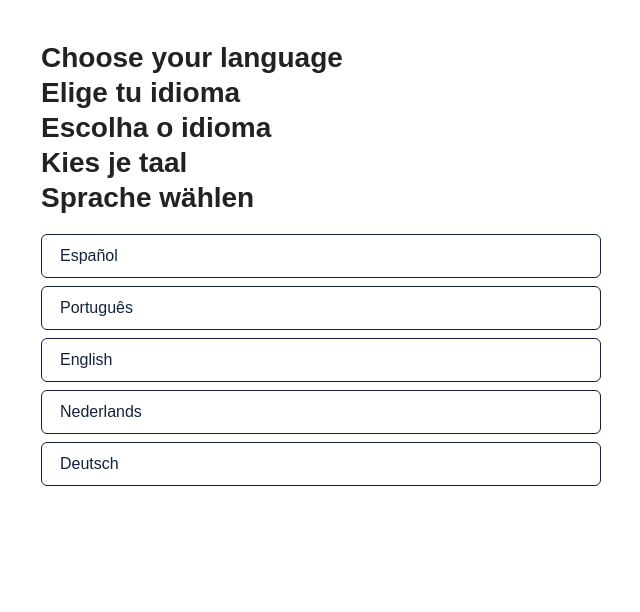
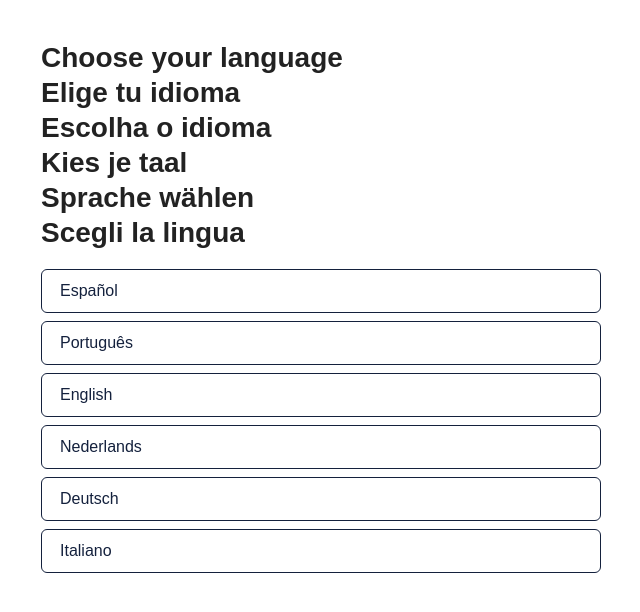
Before and after one commit to ritzabala-prog/browsing-study2, a plain HTML site: page index.html in a window 1280 px wide. Shown: the whole page, without its empty margins (319-959 px from the left). Drawn offline with Linux system fonts and the light colour scheme.

Commit message:
Update index.html

```diff
--- a/index.html
+++ b/index.html
@@ -31,12 +31,13 @@
 <!-- SCREEN 0: language selection -->
 <div id="lang" class="screen hidden">
   <div class="box">
-    <h1>Choose your language<br>Elige tu idioma<br>Escolha o idioma<br>Kies je taal<br>Sprache wählen</h1>
+    <h1>Choose your language<br>Elige tu idioma<br>Escolha o idioma<br>Kies je taal<br>Sprache wählen<br>Scegli la lingua</h1>
     <button class="lang" onclick="setLang('es')">Español</button>
     <button class="lang" onclick="setLang('pt')">Português</button>
     <button class="lang" onclick="setLang('en')">English</button>
     <button class="lang" onclick="setLang('nl')">Nederlands</button>
     <button class="lang" onclick="setLang('de')">Deutsch</button>
+    <button class="lang" onclick="setLang('it')">Italiano</button>
   </div>
 </div>
 
@@ -310,6 +311,45 @@
       close: "Schließe diesen Tab jetzt und kehre zur Umfrage zurück.",
       exitTitle: "Aufgabe abgebrochen",
       exit1: "Es wurde nichts aufgezeichnet. Schließe diesen Tab und kehre zur Umfrage zurück. Am Ende der Umfrage erhältst du eine ausführliche Erklärung der Studie."
+    },
+    it: {
+      stop: "Interrompi e torna al questionario",
+      introTitle: "Breve compito di navigazione",
+      intro1: "Nella pagina successiva vedrai un sito di notizie. Naviga come faresti normalmente quando visiti un sito per la prima volta.",
+      intro2: "Puoi interrompere in qualsiasi momento con il pulsante «Interrompi e torna al questionario» in alto a destra.",
+      start: "Inizia",
+      tag: "Tecnologia",
+      artTitle: "Come le città ripensano il trasporto pubblico per il prossimo decennio",
+      art1: "In tutta Europa, i pianificatori sperimentano nuovi modi di muovere le persone nei centri affollati, dalle zone a basse emissioni alle navette su richiesta.",
+      art2: "Secondo gli esperti, la sfida più grande non è la tecnologia ma l'abitudine: i pendolari tendono a mantenere le loro routine anche quando esistono opzioni migliori, e piccoli cambiamenti di design possono modificare i comportamenti su larga scala.",
+      art3: "I progetti pilota in diverse città mostrano primi risultati promettenti, anche se gli effetti a lungo termine restano da verificare. Le autorità prevedono di pubblicare una valutazione completa il prossimo anno.",
+      art4: "I critici sostengono che gli investimenti dovrebbero concentrarsi prima di tutto su accessibilità economica e affidabilità, un'opinione condivisa da molti utenti intervistati in studi recenti.",
+      bannerTitle: "Teniamo alla tua privacy",
+      bannerText: "Noi e i nostri partner utilizziamo i cookie per personalizzare contenuti e annunci, fornire funzionalità per i social media e analizzare il nostro traffico.",
+      analytics: "Analisi", advertising: "Pubblicità", social: "Social media", personalisation: "Personalizzazione",
+      save: "Salva le mie scelte", acceptAll: "Accetta tutto", customise: "Personalizza", rejectAll: "Rifiuta tutto",
+      cTitleAcc: "Accettando, hai permesso ai nostri 47 partner di vedere:",
+      cTitleRej: "Se avessi accettato, i nostri 47 partner avrebbero potuto vedere:",
+      feed: [
+        "Browser e sistema: %b", "Lingua: %l", "Dimensione dello schermo: %s", "Fuso orario: %t",
+        "Pagine visitate su questo sito: 1", "Tempo di lettura: registrato",
+        "Interesse dedotto: tecnologia", "Interesse dedotto: viaggi", "Interesse dedotto: fitness",
+        "Fascia d'età dedotta: 25-34", "ID dispositivo creato: sì",
+        "Condiviso con: AdTrackr Network (fittizio)", "Condiviso con: DataBridge Partners (fittizio)", "Condiviso con: ProfileWorks Ltd (fittizio)", "Condiviso con: altre 44 aziende",
+        "Usato per: pubblicità personalizzata", "Usato per: creare un profilo a lungo termine", "Usato per: vendere segmenti di pubblico",
+        "Conservazione: fino a 13 mesi", "Fine della simulazione"
+      ],
+      simNote: "Simulazione: i nomi dei tracker sono fittizi.",
+      debTitle: "Era una simulazione",
+      deb1: "Nulla di ciò che hai fatto è stato registrato, salvato o inviato da nessuna parte. I dati del browser mostrati provenivano solo dal tuo dispositivo e non lo hanno mai lasciato. Tutti i nomi dei tracker e gli «interessi dedotti» erano inventati.",
+      deb2: "La simulazione faceva parte di uno studio su come le persone reagiscono ai banner dei cookie. Alla fine del questionario riceverai una spiegazione completa.",
+      deb3: "Come proteggere i tuoi dati nella pratica:",
+      tip1: "La maggior parte dei banner ha un'opzione «Rifiuta tutto» o «Gestisci». Di solito bastano pochi secondi.",
+      tip2: "Le impostazioni del browser permettono di bloccare i cookie di terze parti.",
+      tip3: "Le estensioni che bloccano i tracker possono ridurre automaticamente il tracciamento.",
+      close: "Chiudi questa scheda ora e torna al questionario.",
+      exitTitle: "Compito interrotto",
+      exit1: "Non è stato registrato nulla. Chiudi questa scheda e torna al questionario. Alla fine del questionario riceverai una spiegazione completa dello studio."
     }
   };
 
```
